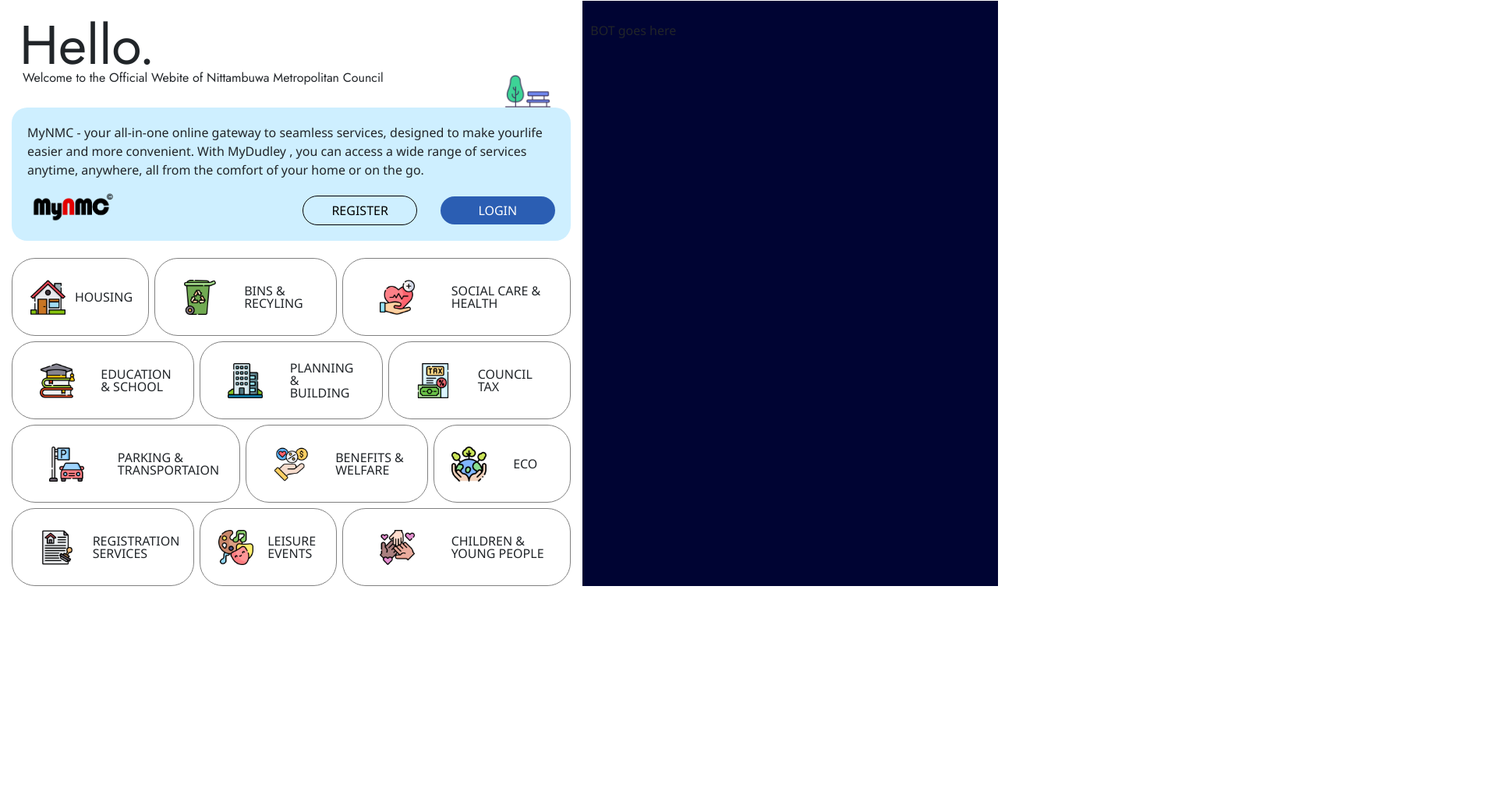
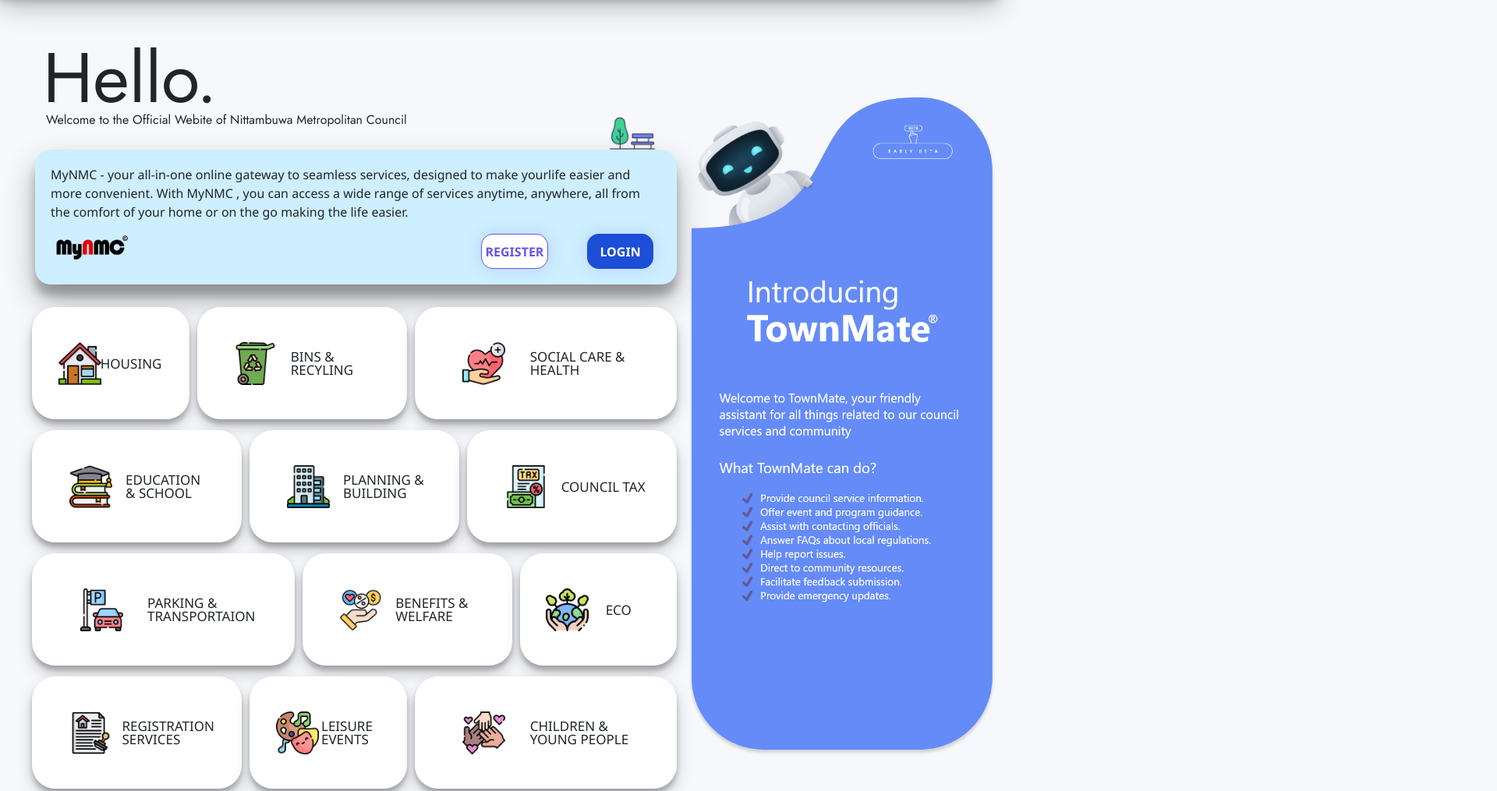
Before and after one commit to alphachamod/council-website-nittambuwa, a plain HTML site: page index/homepage.html in a window 1280 px wide. Shown: the part 211-1226 px from the top of the page at 78% size, 1920 px wide, since content can reach past the window. Before the commit the page ends 963 px from the top, so only its background shows below. Drawn offline with nearby package versions, Linux system fonts and the light colour scheme.

Commit message:
Bot Section Added Service Cards Animated Minor Bug Fixes

```diff
--- a/index/homepage.html
+++ b/index/homepage.html
@@ -140,9 +140,9 @@
 
   <!-------- SERVICES CARDS  ------------->
 
-  <div class="container-fluid">    <!--Fluid is used to occupy the whole screen-->
+  <div class="container-fluid"> <!--Fluid is used to occupy the whole screen-->
     <div class="row">
-      <div class="col-md-7"> <!-----This is the Main Left Column----->
+      <div class="col-md-8"> <!-----This is the Main Left Column----->
         <div class="row">
           <div class="col-12" id="hello-column">
             <h2>Hello.</h2>
@@ -159,17 +159,17 @@
             <div class="banner">
               <!-- Banner inside the left column -->
               <p>MyNMC - your all-in-one online gateway to seamless services,
-                designed to make yourlife easier and more convenient. With MyDudley , you can access a wide range of
-                services anytime, anywhere, all from the comfort of your home or on the go.</p>
+                designed to make yourlife easier and more convenient. With MyNMC , you can access a wide range of
+                services anytime, anywhere, all from the comfort of your home or on the go making the life easier.</p>
               <div class="row">
-                <div class="col-md-6">
+                <div class="col-md-8">
                   <img src="../assests/mynmc-logo.png" id="mynmc-logo">
                 </div>
-                <div class="col-md-3 d-flex align-items-center justify-content-end">
-                  <button id="register-button" type="button" class="btn btn-primary">REGISTER</button>
+                <div class="col-md-2 d-flex align-items-center justify-content-end">
+                  <button type="button" class="reg">REGISTER</button>
                 </div>
-                <div class="col-md-3 d-flex align-items-center justify-content-end">
-                  <button id="login-button" type="button" class="btn btn-primary">LOGIN</button>
+                <div class="col-md-2 d-flex align-items-center justify-content-end">
+                  <button type="button" class="log">LOGIN</button>
                 </div>
               </div>
             </div>
@@ -180,13 +180,13 @@
           <!--Parent 1st ROW-->
 
           <div class="col-md-12 d-flex align-items-center justify-content-end" id="service-card-container">
-            <div class="col-md-3 d-flex align-items-center justify-content-center" id="service-card">
-              <!--Single Child-->
+            <!-- 1st ROW-->
+            <div class="col-md-3 d-flex align-items-center justify-content-center" id="service-card"> <!--Single Card-->
               <div class="col-md-5 d-flex align-items-center justify-content-center"> <!--ICON -->
                 <img src="../assests/house.png" id="service-card-icon">
               </div>
-              <div class="col-md-7 d-flex align-items-center justify-content-center"> <!--TITLE -->
-                HOUSING
+              <div class="col-md-7 d-flex align-items-center justify-content-center" id="card-text"> <!--TITLE -->
+                <span>HOUSING</span>
               </div>
             </div>
             <div class="col-md-4 d-flex align-items-center justify-content-center" id="service-card">
@@ -194,7 +194,7 @@
               <div class="col-md-5 d-flex align-items-center justify-content-center"> <!--ICON -->
                 <img src="../assests/recycle-bin.png" id="service-card-icon">
               </div>
-              <div class="col-md-7 d-flex align-items-center justify-content-center"> <!--TITLE -->
+              <div class="col-md-7 d-flex align-items-center justify-content-center" id="card-text"> <!--TITLE -->
                 BINS & RECYLING
               </div>
             </div>
@@ -203,7 +203,7 @@
               <div class="col-md-5 d-flex align-items-center justify-content-center"> <!--ICON -->
                 <img src="../assests/healthcare.png" id="service-card-icon">
               </div>
-              <div class="col-md-7 d-flex align-items-center justify-content-center"> <!--TITLE -->
+              <div class="col-md-7 d-flex align-items-center justify-content-center" id="card-text"> <!--TITLE -->
                 SOCIAL CARE & HEALTH
               </div>
             </div>
@@ -217,7 +217,7 @@
               <div class="col-md-5 d-flex align-items-center justify-content-center"> <!--ICON -->
                 <img src="../assests/education.png" id="service-card-icon">
               </div>
-              <div class="col-md-7 d-flex align-items-center justify-content-center"> <!--TITLE -->
+              <div class="col-md-7 d-flex align-items-center justify-content-center" id="card-text"> <!--TITLE -->
                 EDUCATION & SCHOOL
               </div>
             </div>
@@ -226,7 +226,7 @@
               <div class="col-md-5 d-flex align-items-center justify-content-center"> <!--ICON -->
                 <img src="../assests/office-building.png" id="service-card-icon">
               </div>
-              <div class="col-md-7 d-flex align-items-center justify-content-center"> <!--TITLE -->
+              <div class="col-md-7 d-flex align-items-center justify-content-center" id="card-text"> <!--TITLE -->
                 PLANNING & BUILDING
               </div>
             </div>
@@ -235,7 +235,7 @@
               <div class="col-md-5 d-flex align-items-center justify-content-center"> <!--ICON -->
                 <img src="../assests/taxes.png" id="service-card-icon">
               </div>
-              <div class="col-md-7 d-flex align-items-center justify-content-center"> <!--TITLE -->
+              <div class="col-md-7 d-flex align-items-center justify-content-center" id="card-text"> <!--TITLE -->
                 COUNCIL TAX
               </div>
             </div>
@@ -249,7 +249,7 @@
               <div class="col-md-5 d-flex align-items-center justify-content-center"> <!--ICON -->
                 <img src="../assests/parking-area.png" id="service-card-icon">
               </div>
-              <div class="col-md-7 d-flex align-items-center justify-content-center"> <!--TITLE -->
+              <div class="col-md-7 d-flex align-items-center justify-content-center" id="card-text"> <!--TITLE -->
                 PARKING & TRANSPORTAION
               </div>
             </div>
@@ -258,7 +258,7 @@
               <div class="col-md-5 d-flex align-items-center justify-content-center"> <!--ICON -->
                 <img src="../assests/benefits.png" id="service-card-icon">
               </div>
-              <div class="col-md-7 d-flex align-items-center justify-content-center"> <!--TITLE -->
+              <div class="col-md-7 d-flex align-items-center justify-content-center" id="card-text"> <!--TITLE -->
                 BENEFITS & WELFARE
               </div>
             </div>
@@ -267,7 +267,7 @@
               <div class="col-md-5 d-flex align-items-center justify-content-center"> <!--ICON -->
                 <img src="../assests/save-the-planet.png" id="service-card-icon">
               </div>
-              <div class="col-md-7 d-flex align-items-center justify-content-center"> <!--TITLE -->
+              <div class="col-md-7 d-flex align-items-center justify-content-center" id="card-text"> <!--TITLE -->
                 ECO
               </div>
             </div>
@@ -281,7 +281,7 @@
               <div class="col-md-5 d-flex align-items-center justify-content-center"> <!--ICON -->
                 <img src="../assests/approved (1).png" id="service-card-icon">
               </div>
-              <div class="col-md-7 d-flex align-items-center justify-content-center"> <!--TITLE -->
+              <div class="col-md-7 d-flex align-items-center justify-content-center" id="card-text"> <!--TITLE -->
                 REGISTRATION SERVICES
               </div>
             </div>
@@ -290,7 +290,7 @@
               <div class="col-md-5 d-flex align-items-center justify-content-center"> <!--ICON -->
                 <img src="../assests/extracurricular-activities (1).png" id="service-card-icon">
               </div>
-              <div class="col-md-7 d-flex align-items-center justify-content-center"> <!--TITLE -->
+              <div class="col-md-7 d-flex align-items-center justify-content-center" id="card-text"> <!--TITLE -->
                 LEISURE EVENTS
               </div>
             </div>
@@ -299,7 +299,7 @@
               <div class="col-md-5 d-flex align-items-center justify-content-center"> <!--ICON -->
                 <img src="../assests/foster-family.png" id="service-card-icon">
               </div>
-              <div class="col-md-7 d-flex align-items-center justify-content-center"> <!--TITLE -->
+              <div class="col-md-7 d-flex align-items-center justify-content-center" id="card-text"> <!--TITLE -->
                 CHILDREN & YOUNG PEOPLE
               </div>
             </div>
@@ -307,12 +307,12 @@
         </div>
         <!-- MAIN CARD CONTENTS SERVICES  ------END--------->
       </div>
-      <div class="col-md-5" id="main-right-column"> <!-----This is the Main Right Column----->
+      <div class="col-md-4 d-flex align-items-center justify-content-center" id="main-right-column">
+        <!-----This is the Main Right Column----->
         <!-- Bot Column -->
-        <div class="row" >
-          BOT goes here
+        <div class="row">
+          <img src="../assests/bot-group.png" id="bot-background">
         </div>
-
       </div>
     </div>
   </div>
--- a/styles/style.css
+++ b/styles/style.css
@@ -85,6 +85,7 @@
 body {
     font-family: 'Segoe UI', Tahoma, Geneva, Verdana, sans-serif;
     overflow-x: hidden;
+    background-color: #f7f8fc;
 
 }
 
@@ -99,7 +100,7 @@ body {
     height: 22px;
     color: white;
     padding-top: 6px;
-    padding-left: 10px;
+    padding-left: 20px;
     font-size: 9px;
     text-transform: uppercase;
     font-weight: 400;
@@ -111,6 +112,7 @@ body {
     height: 140px;
     color: white;
     text-transform: uppercase;
+
 
 }
 
@@ -206,6 +208,8 @@ li a {
     font-family: "Jost", sans-serif;
     box-shadow: 0 4px 8px -4px rgba(0, 0, 0, 0.3);
     background-color: #000433;
+    box-shadow: 0 19px 38px rgba(0, 0, 0, 0.30), 0 15px 12px rgba(0, 0, 0, 0.22);
+    width: 100%;
 }
 
 .news-container .title {
@@ -239,18 +243,6 @@ li a {
 
 }
 
-/* .news-container ul li::after {
-    content:"";
-    width: 1.5%;
-    height: 20%;
-    border-radius: 60px;
-    background: #EC1E45;
-    position: absolute;
-    top: 40%;
-    right: 0;
-
-} */
-
 .news-container ul li::after {
     content: "";
     width: 1px;
@@ -268,7 +260,7 @@ li a {
 
 @keyframes scroll {
     from {
-        transform: translateX(20%);
+        transform: translateX(10%);
     }
 
     to {
@@ -277,10 +269,12 @@ li a {
     }
 }
 
+/*-------------------------------- Hello welcome Note------------ */
+
 #hello-column h2 {
     font-family: "Jost", sans-serif;
     font-weight: 400;
-    font-size: 70px;
+    font-size: 90px;
     margin-top: 30px;
     margin-left: 10px;
 }
@@ -298,9 +292,10 @@ li a {
     padding-bottom: 20px;
     padding-right: 20px;
     margin: 0;
+    box-shadow: 0 19px 38px rgba(0, 0, 0, 0.30), 0 15px 12px rgba(0, 0, 0, 0.22);
 }
 
-.container {
+.container-fluid {
     margin: 30px;
     background-size: cover;
     border: none;
@@ -312,71 +307,142 @@ li a {
     margin-top: -20px;
 }
 
-#register-button {
-    background-color: transparent;
-    border-radius: 30px;
-    border: 1px solid black;
-    color: black;
-    width: 150px;
-    margin-top: 5px;
+
+button:hover {
+    color: white;
+    box-shadow: 0 0 20px rgba(104, 85, 224, 0.6);
+    background-color: #1D4ED8;
 }
 
-#login-button {
+.reg {
+    color: rgb(104, 85, 224);
+    background-color: rgba(255, 255, 255, 1);
+    border: 1px solid rgba(104, 85, 224, 1);
+    cursor: pointer;
+    /* border: 0; */
+    border-radius: 15px;
+    font-weight: 600;
+    height: 45px;
+    margin: 0 10px;
+    width: 200px;
+    padding: 10px 0;
+    box-shadow: 0 0 20px rgba(104, 85, 224, 0.2);
+    transition: 0.4s;
+}
 
-    border-radius: 30px;
-    border: none;
+.log {
     color: white;
-    background-color: #2B5EB3;
-    width: 150px;
-    margin-top: 5px;
+    background-color: #1D4ED8;
+    cursor: pointer;
+    border: 0;
+    height: 45px;
+    border-radius: 15px;
+    font-weight: 600;
+    margin: 0 10px;
+    width: 200px;
+    padding: 10px 0;
+    box-shadow: 0 0 20px rgba(104, 85, 224, 0.2);
+    transition: 0.4s;
 }
 
 #mynmc-logo {
-    width: 35%;
+    width: 20%;
     max-height: 100%;
 }
 
 #bannertop-img {
     max-width: 30%;
     height: 60px;
-    margin-right: 25px;
+    margin-right: 27px;
     margin-top: -50px;
+
+
 }
 
 /*------------------------ SERVICE CARD SECTION --------------------- */
+
 #main-card {
     margin-top: 15px;
     background-size: cover;
     padding-left: 2%;
     font-size: 11;
     line-height: 1;
-
-
 }
 
 #service-card-icon {
-    width: 45px;
+    width: 55px;
     height: auto;
 }
 
 
 /* Single Service Card  */
 #service-card {
-    height: 100px;
+    height: 144px;
+    background-color: white;
+    /* border-radius: 30px;
+    border: 1px solid gray; */
+    margin-top: 14px;
+    margin-left: 10px;
     border-radius: 30px;
-    border: 1px solid gray;
-    margin-top: 7px;
-    margin-left: 7px;
+    /* box-shadow: 0 10px 20px rgba(0,0,0,0.19), 0 6px 6px rgba(0,0,0,0.23); */
+    box-shadow: 0 10px 20px rgba(0, 0, 0, 0.19), 0 6px 6px rgba(0, 0, 0, 0.23);
+    overflow: hidden;
+    font-size: 17px;
+    font-weight: 500;
+}
+
+#service-card:hover {
+    transform: scale(1.07, 1.07);
+    cursor: pointer;
+    transition: 0.3s;
+    background: radial-gradient(circle at 10% 20%, rgb(99, 55, 255) 0%, rgb(39, 170, 255) 90%);
+    color: #fff;
+    font-weight: 700;
+    z-index: 200;
+    box-shadow: 0 19px 38px rgba(0, 0, 0, 0.30), 0 15px 12px rgba(0, 0, 0, 0.22);
+}
+
+#service-card:active {
+    transform: translateY(4px);
+  }
+
+
+  #service-card:after {
+    content: "";
+    background: #BFDBFE;
+    display: block;
+    position: absolute;
+    padding-top: 300%;
+    padding-left: 350%;
+    margin-left: -20px!important;
+    margin-top: -120%;
+    opacity: 0;
+    transition: all 0.8s
+  }
+
+  #service-card:active:after {
+    padding: 0;
+    margin: 0;
+    opacity: 1;
+    transition: 0s
+  }
+
+#card-text {
+    margin-left: -20px;
+}
+
+
+#bot-background {
+    width: auto;
+    height: 900px;
 }
 
 /*-------------------------------------  NEWS SLIDER --------------------- */
 
-
-#main-right-column{
-    background-color: #000433;
+#main-right-column {
+    /* background-color: #df2020; */
     background-size: cover;
     margin-top: 15px;
-    padding: 2%;
-
+    margin-left: -55px;
 
 }
```
Also changed, not shown: assests/bot-group.png (added), assests/bot.png (added), assests/path.png (added).
